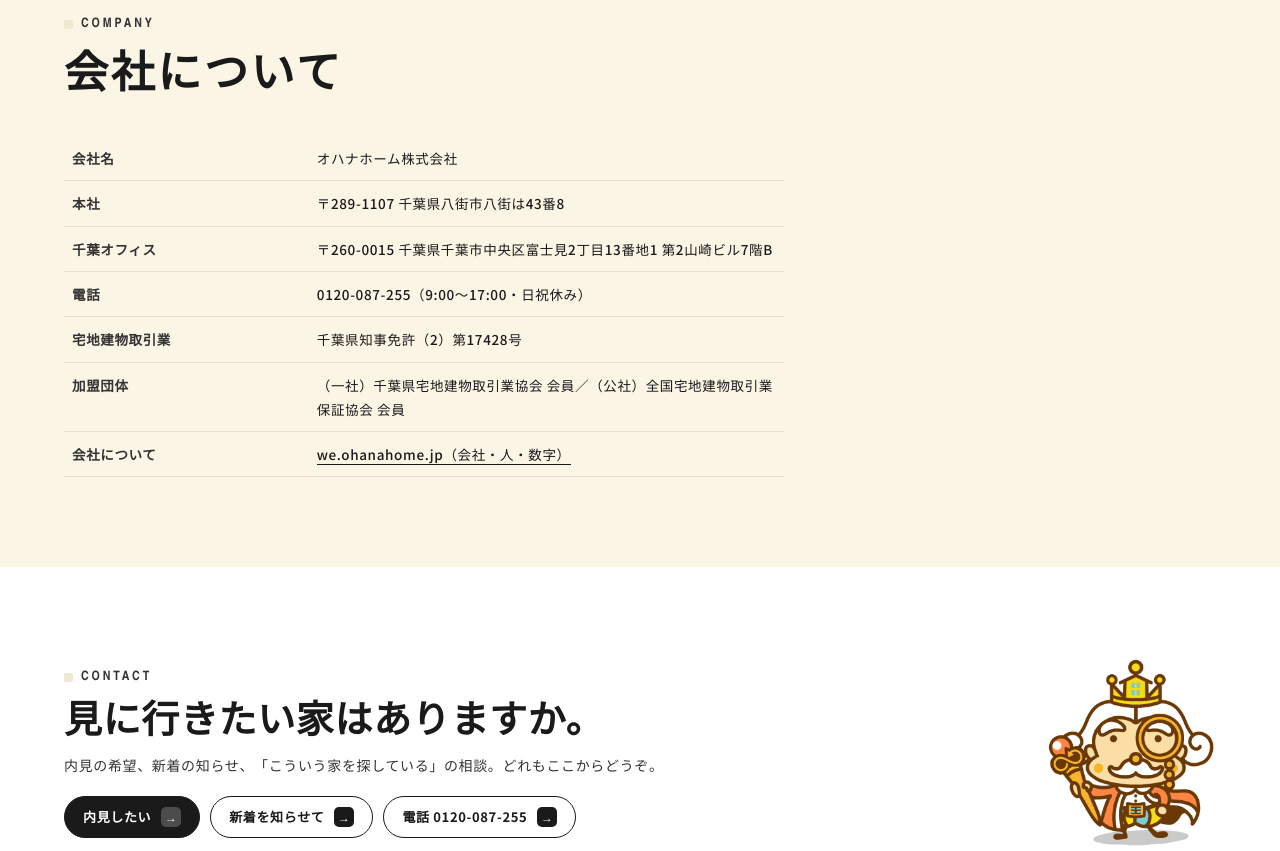
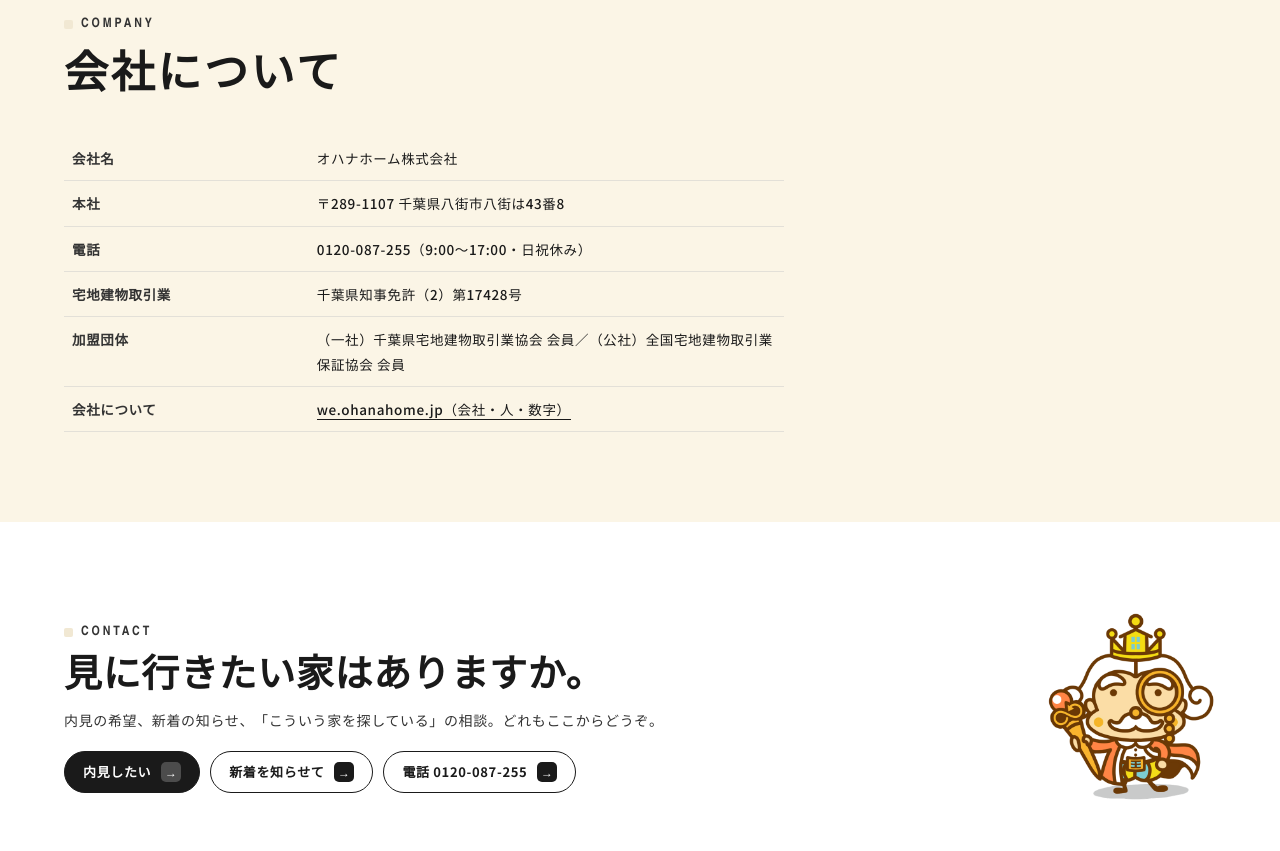
Before and after one commit to masaohana/ouchihajime-site, a plain HTML site: page about/index.html in a window 1280 px wide. Shown: the part 2600-3451 px from the top of the page. Drawn offline with nearby package versions, Linux system fonts and the light colour scheme; animation ran at ten frames a second; a web font is replaced by a local one.

Commit message:
会社情報：千葉オフィスを外す（本人 2026-11-19「今は八街だけ」）。直し方と会社の会社表と llms.txt だけ（11/15 の写真追加はまだ出さない）
Co-Authored-By: Claude Opus 5.5 <noreply@anthropic.com>

```diff
--- a/about/index.html
+++ b/about/index.html
@@ -58,7 +58,7 @@ document.addEventListener('click',function(e){
 </div></section>
 <section class="band"><div class="wrap"><div class="sh rv"><div><div class="lab">NUMBERS</div><h2>数字で見る</h2></div></div><div class="num rv" style="margin-top:0"><div><b data-n="170" data-suf="+">170+</b><span>次の方へつないだ家と土地<small>2011年から。関連会社・代表個人の分を含む</small></span></div><div><b data-n="37" data-suf="">37</b><span>2025年の買取<small>2024年は32件</small></span></div><div><b data-n="4.9" data-suf="">4.9</b><span>Googleの口コミ（45件）<small>本社・2026年10月17日時点</small></span></div></div><p class="note" style="margin-top:14px">2026年10月時点。数え方は we.ohanahome.jp と同じです。</p></div></section>
 <section class="band"><div class="wrap"><div class="sh rv"><div><div class="lab">COMPANY</div><h2>会社について</h2></div></div>
-  <table class="tbl rv" style="max-width:720px"><tr><th>会社名</th><td>オハナホーム株式会社</td></tr><tr><th>本社</th><td>〒289-1107 千葉県八街市八街は43番8</td></tr><tr><th>千葉オフィス</th><td>〒260-0015 千葉県千葉市中央区富士見2丁目13番地1 第2山崎ビル7階B</td></tr><tr><th>電話</th><td>0120-087-255（9:00〜17:00・日祝休み）</td></tr><tr><th>宅地建物取引業</th><td>千葉県知事免許（2）第17428号</td></tr><tr><th>加盟団体</th><td>（一社）千葉県宅地建物取引業協会 会員／（公社）全国宅地建物取引業保証協会 会員</td></tr><tr><th>会社について</th><td><a href="https://we.ohanahome.jp/about/" target="_blank" rel="noopener" style="border-bottom:1px solid var(--bk)">we.ohanahome.jp（会社・人・数字）</a></td></tr></table>
+  <table class="tbl rv" style="max-width:720px"><tr><th>会社名</th><td>オハナホーム株式会社</td></tr><tr><th>本社</th><td>〒289-1107 千葉県八街市八街は43番8</td></tr><tr><th>電話</th><td>0120-087-255（9:00〜17:00・日祝休み）</td></tr><tr><th>宅地建物取引業</th><td>千葉県知事免許（2）第17428号</td></tr><tr><th>加盟団体</th><td>（一社）千葉県宅地建物取引業協会 会員／（公社）全国宅地建物取引業保証協会 会員</td></tr><tr><th>会社について</th><td><a href="https://we.ohanahome.jp/about/" target="_blank" rel="noopener" style="border-bottom:1px solid var(--bk)">we.ohanahome.jp（会社・人・数字）</a></td></tr></table>
 </div></section><section id="contact"><div class="wrap">
   <div class="cta rv">
     <div>
```
Also changed, not shown: llms.txt.
